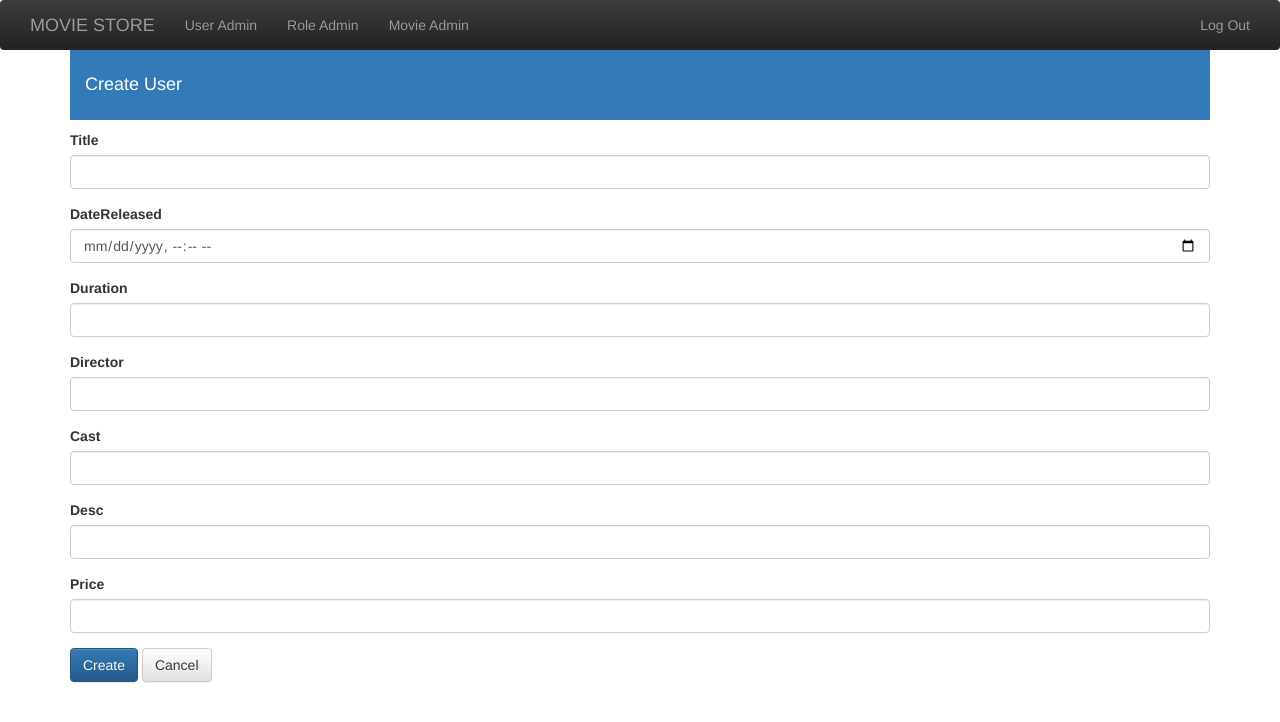
After one commit to samuelong/MovieStore, an ASP.NET Core app: template src/MovieStore/Views/MovieAdmin/CreateMovie.cshtml in a window 1280 px wide. The commit adds this page. Shown: the top 722 px of the page. Run offline with ASP.NET Core 8, Linux system fonts and the light colour scheme; the template is opened without the code that fills it, so the values that code supplies are empty; some libraries are stand-ins or nearby versions.

Commit message:
MovieAdminController

```diff
--- a/src/MovieStore/Startup.cs
+++ b/src/MovieStore/Startup.cs
@@ -42,7 +42,7 @@ namespace MovieStore
                 opts.Password.RequireDigit = false;
             }).AddEntityFrameworkStores<AppIdentityDbContext>();
 
-            services.AddTransient<IMovieRepository, FakeMovieRepository>();
+            services.AddTransient<IMovieRepository, EFMovieRepository>();
 
             services.AddMvc();
         }
@@ -79,6 +79,7 @@ namespace MovieStore
                     defaults: new { controller = "Home", action = "GoToHomePage" }
                     );
 
+                //SeedData.EnsurePopulated(app);
                 AppIdentityDbContext.CreateAdminAccount(app.ApplicationServices, Configuration).Wait();
             }
             );
--- a/src/MovieStore/Views/Admin/EditMovie.cshtml
+++ /dev/null
@@ -1,2 +0,0 @@
-@model Movie
-@{ Layout = "_Layout2";}
--- /dev/null
+++ b/src/MovieStore/Views/Admin/HomePage.cshtml
@@ -0,0 +1 @@
+@{ Layout = "_LayoutAdmins";}
--- /dev/null
+++ b/src/MovieStore/Views/MovieAdmin/CreateMovie.cshtml
@@ -0,0 +1,38 @@
+@model Movie
+@{ Layout = "_LayoutAdmins";}
+
+<script src="~/lib/bootstrap/dist/js/bootstrap.js"></script>
+<div class="bg-primary panel-body"><h4>Create User</h4></div>
+<div asp-validation-summary="  All " class="text-danger"></div>
+<form asp-action="Create" method="post">
+    <div class="form-group">
+        <label asp-for="Title"></label>
+        <input asp-for="Title" class="form-control" />
+    </div>
+    <div class="form-group">
+        <label asp-for="DateReleased"></label>
+        <input asp-for="DateReleased" class="form-control" />
+    </div>
+    <div class="form-group">
+        <label asp-for="Duration"></label>
+        <input asp-for="Duration" class="form-control" />
+    </div>
+    <div class="form-group">
+        <label asp-for="Director"></label>
+        <input asp-for="Director" class="form-control" />
+    </div>
+    <div class="form-group">
+        <label asp-for="Cast"></label>
+        <input asp-for="Cast" class="form-control" />
+    </div>
+    <div class="form-group">
+        <label asp-for="Desc"></label>
+        <input asp-for="Desc" class="form-control" />
+    </div>
+    <div class="form-group">
+        <label asp-for="Price"></label>
+        <input asp-for="Price" class="form-control" />
+    </div>
+    <button type="submit" class="btn btn-primary">Create</button>
+    <a asp-action="Index" class="btn btn-default">Cancel</a>
+</form>
--- a/src/MovieStore/Views/Shared/_LayoutAdmins.cshtml
+++ b/src/MovieStore/Views/Shared/_LayoutAdmins.cshtml
@@ -23,8 +23,9 @@
             </div>
             <div class="collapse navbar-collapse" id="menu">
                 <ul class="nav navbar-nav">
-                    <li><a href="/Admin/Index">Create User</a></li>
-                    <li><a href="/RoleAdmin/Index"></a></li>
+                    <li><a href="/Admin/Index">User Admin</a></li>
+                    <li><a href="/RoleAdmin/Index">Role Admin</a></li>
+                    <li><a href="/Movie/Index">Movie Admin</a></li>
                 </ul>
                 <ul class="nav navbar-nav navbar-right">
                     <li><a href="#">Log Out</a></li>
```
Also changed, not shown: src/MovieStore/Controllers/MovieAdminController.cs (added, +41 -0 lines), src/MovieStore/Models/EFMovieRepository.cs (added, +19 -0 lines), src/MovieStore/Models/ViewModels/PagingInfo.cs (added, +16 -0 lines), src/MovieStore/Views/MovieAdmin/EditMovie.cshtml (added, +37 -0 lines), src/MovieStore/Views/MovieAdmin/Index.cshtml (added, +38 -0 lines).
